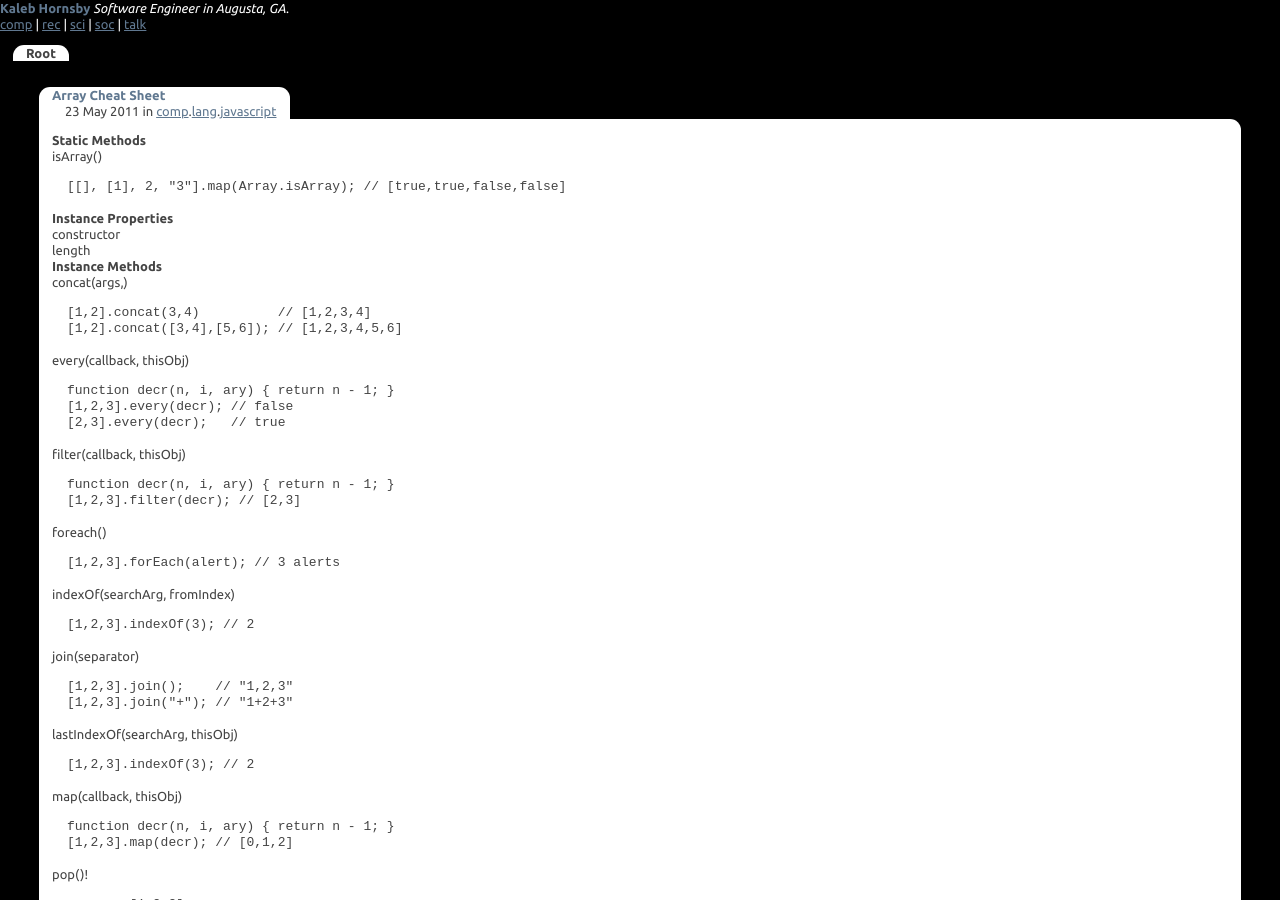
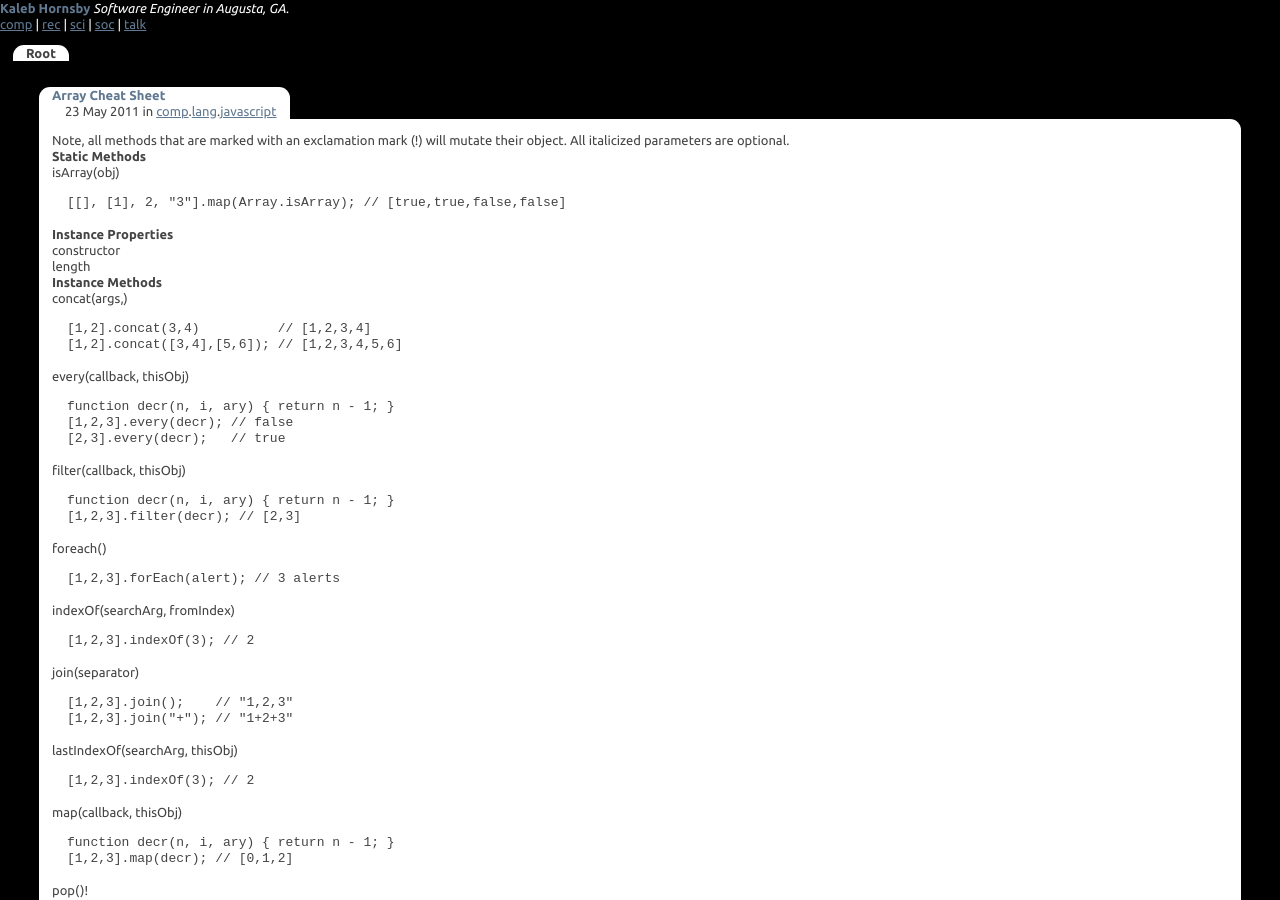
Before and after one commit to kaleb/kaleb.github.com, a Jekyll site: the page built from index.html, in a window 1280 px wide and 900 px high. Built offline with Jekyll 4.4.1, drawn with Linux system fonts in a browser that asks for light colours; the list of posts is cut into pages by our own code.

Commit message:
updated latest post

```diff
--- a/comp/lang/javascript/_posts/2011-05-23-Array-Cheat-Sheet.md
+++ b/comp/lang/javascript/_posts/2011-05-23-Array-Cheat-Sheet.md
@@ -1,7 +1,14 @@
+---
+layout: default
+---
+
+Note, all methods that are marked with an exclamation mark (!) will mutate their
+object. All _italicized_ parameters are optional.
+
 Static Methods
 --------------
 
-isArray()
+isArray(obj)
 
     [[], [1], 2, "3"].map(Array.isArray); // [true,true,false,false]
 
```
